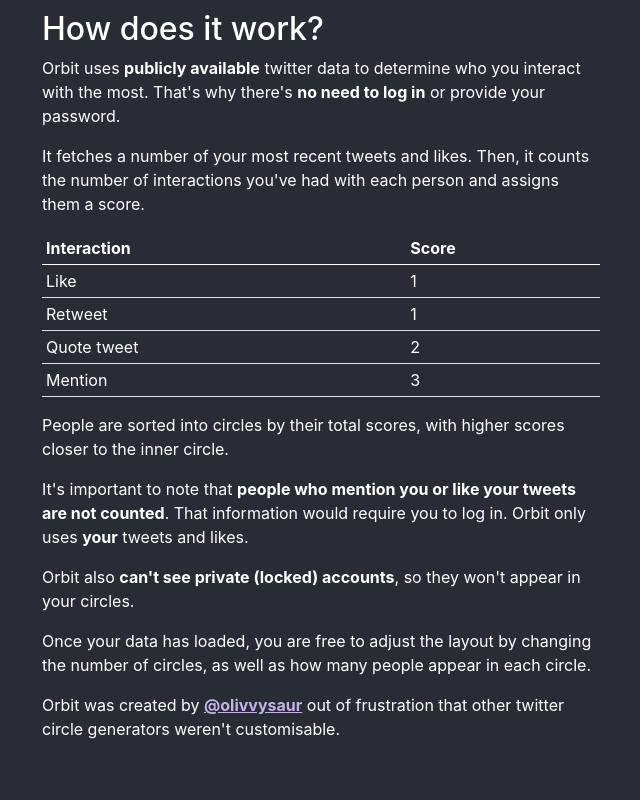
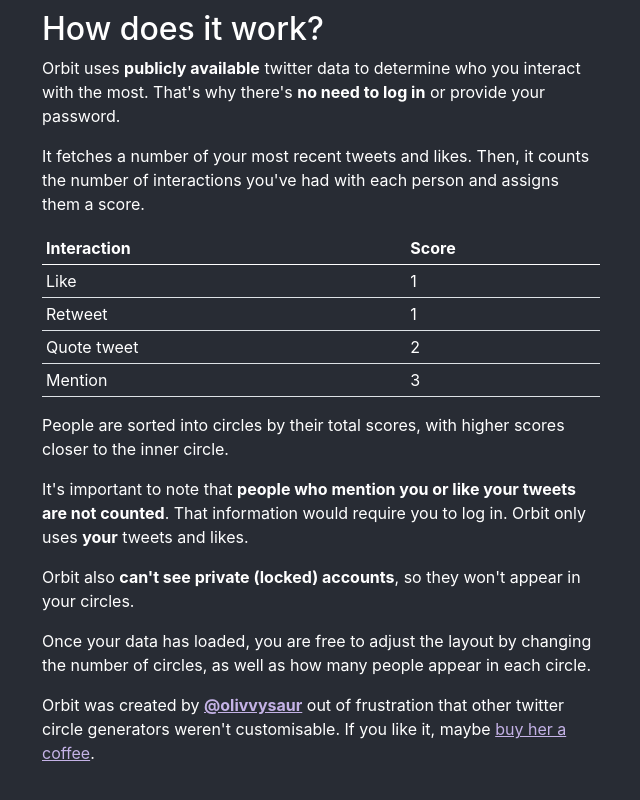
Before and after one commit to olivvybee/orbit, a React (Create React App) app: page / in a window 1280 px wide. Shown: the part 310-1110 px from the top of the page, without its empty margins (319-959 px from the left). Built offline with nearby package versions, Linux system fonts and the light colour scheme.

Commit message:
Add ko-fi link to homepage

```diff
--- a/src/homepage/Homepage.tsx
+++ b/src/homepage/Homepage.tsx
@@ -125,7 +125,14 @@
             @olivvysaur
           </a>{' '}
           out of frustration that other twitter circle generators weren't
-          customisable.
+          customisable. If you like it, maybe{' '}
+          <a
+            href='https://ko-fi.com/olivvysaur'
+            target='_blank'
+            rel='noreferrer'>
+            buy her a coffee
+          </a>
+          .
         </p>
       </div>
     </div>
```
